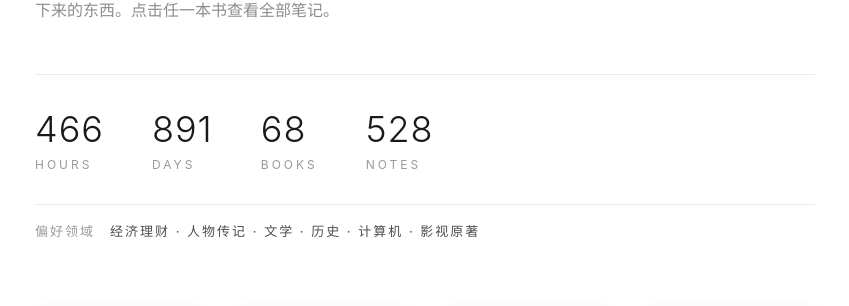
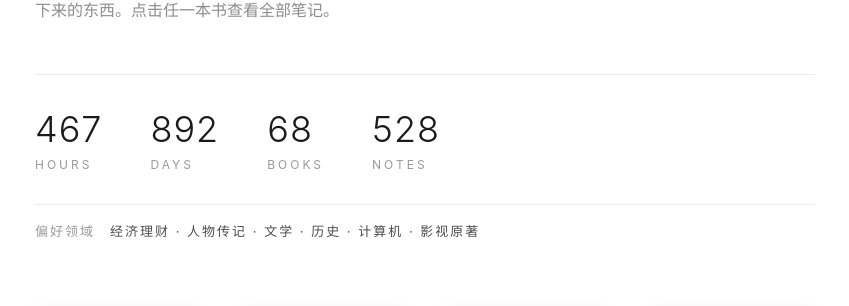
Before and after one commit to zhanjindong/yuanchu.ai, a Jekyll site: the page reading/index.html, which Jekyll copies as it is, in a window 1280 px wide and 900 px high. Shown: the part 280-586 px from the top of the window, without its empty margins (215-1064 px from the left). Built offline with Jekyll 4.4.1, drawn with Linux system fonts in a browser that asks for light colours; grey boxes are pictures that could not be loaded.

Commit message:
docs(reading): 自动同步微信读书笔记

```diff
--- a/reading/index.html
+++ b/reading/index.html
@@ -79,8 +79,8 @@
         <p class="intro">这里是我在微信读书里划下的句子，与读到某处时写下的想法。书是输入，想法才是真正留下来的东西。点击任一本书查看全部笔记。</p>
 
         <div class="stats">
-            <div class="stat"><div class="num">466</div><div class="label">Hours</div></div>
-            <div class="stat"><div class="num">891</div><div class="label">Days</div></div>
+            <div class="stat"><div class="num">467</div><div class="label">Hours</div></div>
+            <div class="stat"><div class="num">892</div><div class="label">Days</div></div>
             <div class="stat"><div class="num">68</div><div class="label">Books</div></div>
             <div class="stat"><div class="num">528</div><div class="label">Notes</div></div>
         </div>
```
